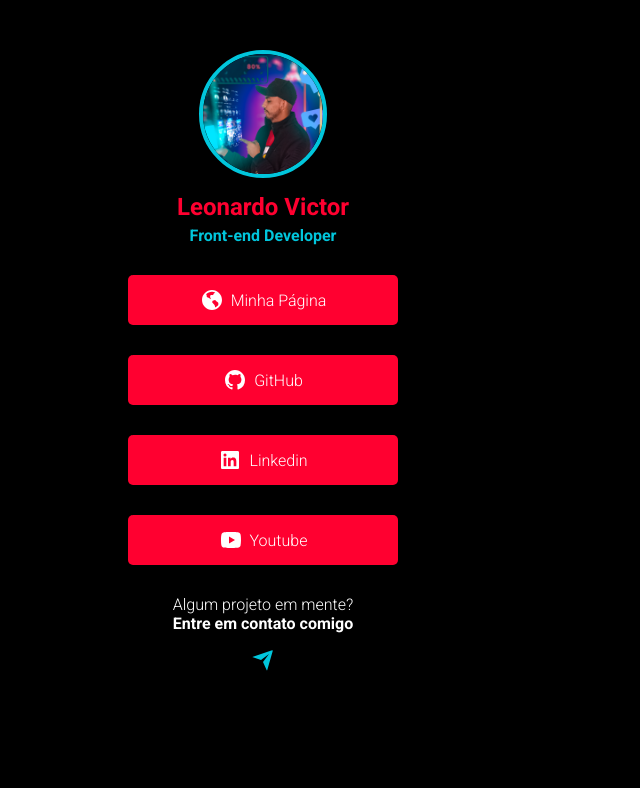
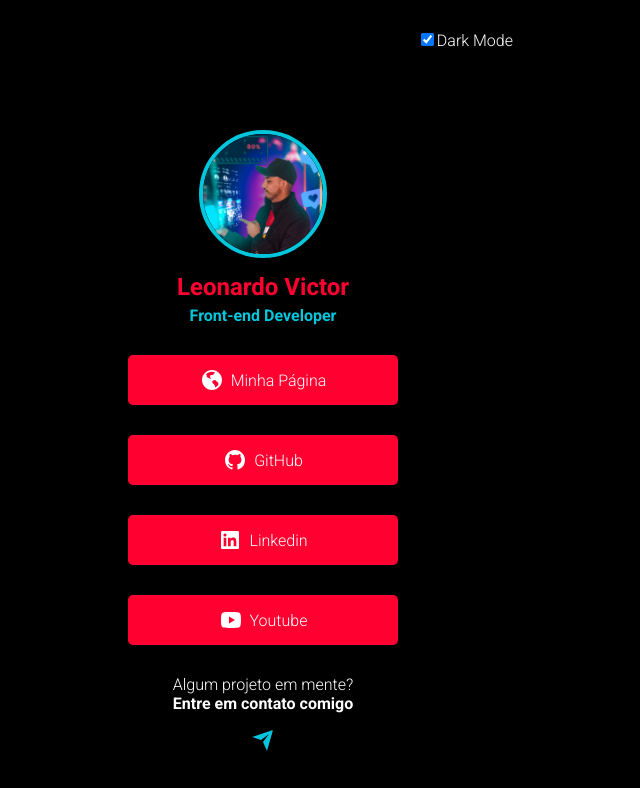
Before and after one commit to FeijaoStudios/Link, a plain HTML site: page index.html in a window 1280 px wide. Shown: the whole page, without its empty margins (377-1017 px from the left). Drawn offline with Linux system fonts and the light colour scheme.

Commit message:
Add files via upload

```diff
--- a/index.html
+++ b/index.html
@@ -1,5 +1,5 @@
 <!DOCTYPE html>
-<html lang="pt-BR">
+<html lang="pt-BR" class="dark-mode">
 
 <head>
     <meta charset="UTF-8">
@@ -8,11 +8,18 @@
     <title>Leonardo Victor</title>
     <link rel="icon" href="./src/img/favicon-16x16.png">
     <link rel="stylesheet" href="./src/css/style.css">
+    <script defer src="./src/js/script.js"></script>
 </head>
 
 <body>
 
     <main>
+
+        <div class="checkbox">
+            <label for="switch">
+                <input type="checkbox" id="switch" checked>Dark Mode
+            </label>
+        </div>
 
         <header>
 
--- a/src/css/style.css
+++ b/src/css/style.css
@@ -1,14 +1,28 @@
 @import url('https://fonts.googleapis.com/css2?family=Roboto:wght@300;700&display=swap');
 
 :root {
-    --red: #FF0030;
-    --blue: #01c6dc;
-    --background: black;
-    --white: #ffffff;
+    --red: #0143dc;
+    --blue: #ce0f23;
+    --background: #c8c8c8;
+    --white: black;
 
     --profile-photo-size: 120px;
 
     font-family: 'Roboto', sans-serif;
+}
+
+.dark-mode:root {
+    --red: #FF0030;
+    --blue: #01c6dc;
+    --background: black;
+    --white: white;
+}
+
+.checkbox {
+    display: flex;
+    justify-content: end;
+    margin-top: 30px;
+    height: 50px;
 }
 
 body {
@@ -66,7 +80,7 @@ section {
 
 .link {
     background: var(--red);
-    color: var(--white);
+    color: white;
     text-decoration: none;
     margin-top: 30px;
     height: 50px;
--- /dev/null
+++ b/src/js/script.js
@@ -0,0 +1,6 @@
+const $html = document.querySelector('html')
+const $checkbox = document.querySelector('#switch')
+
+$checkbox.addEventListener('change', function () {
+    $html.classList.toggle('dark-mode')
+})
```
